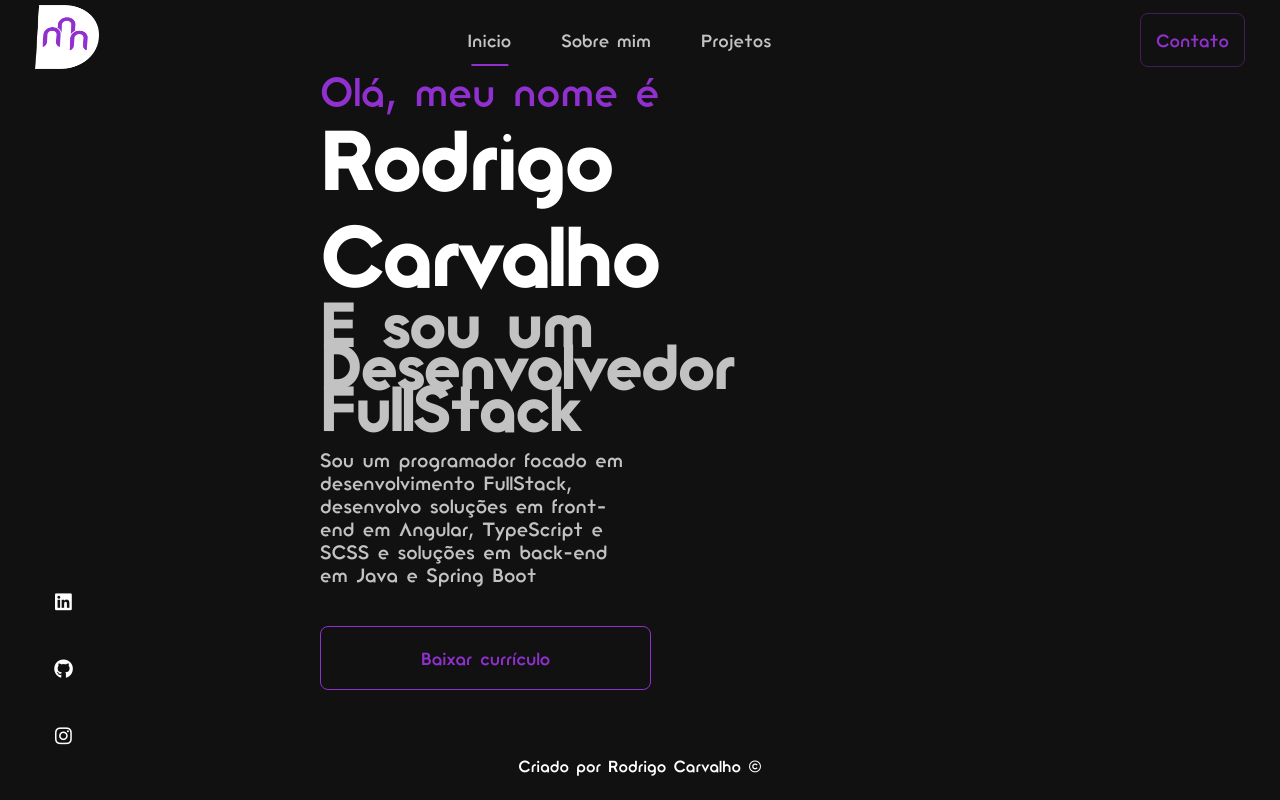
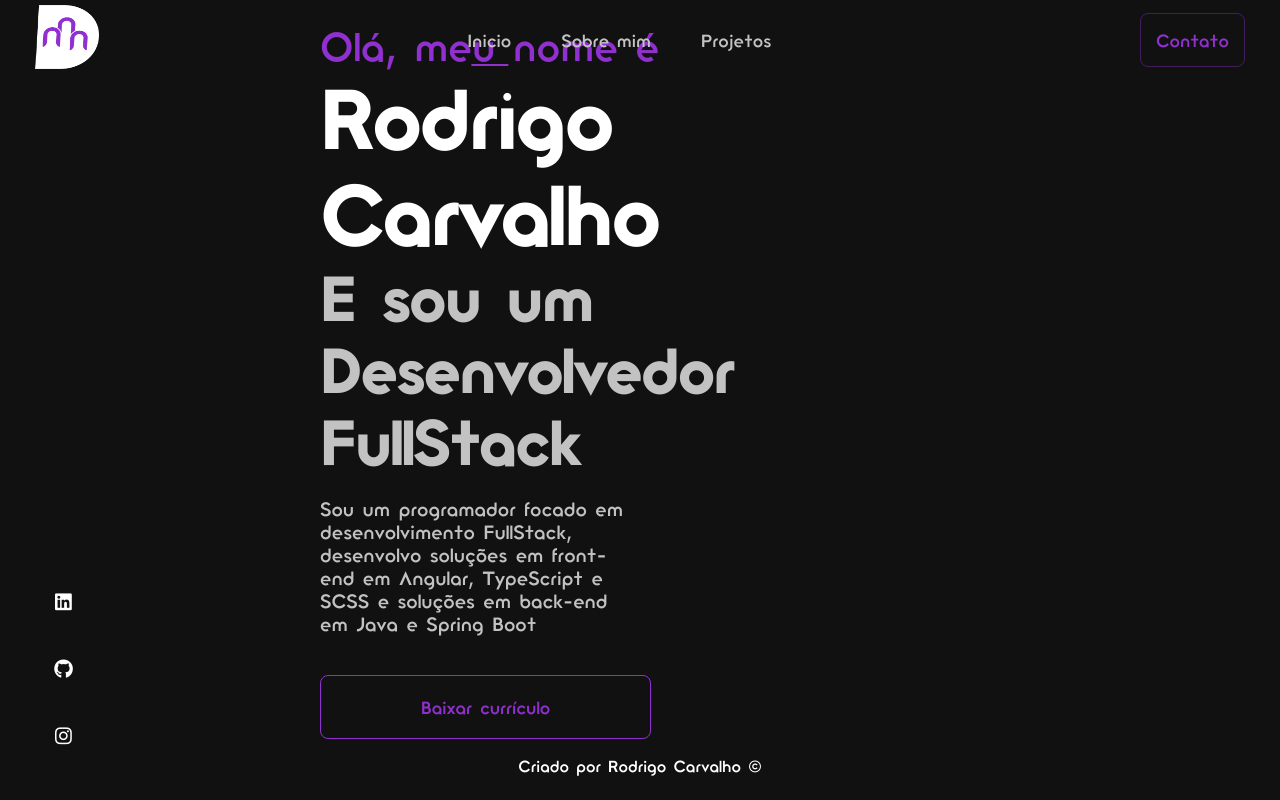
Before and after one commit to rodrigocarvalhodev/portfolio-duckdeveloper, an Angular app: page /home in a window 1280 px wide. Built offline with nearby package versions, Linux system fonts and the light colour scheme.

Commit message:
Adjust CSS

```diff
--- a/src/app/pages/home/home.component.scss
+++ b/src/app/pages/home/home.component.scss
@@ -12,7 +12,6 @@
         font-size: 2.5rem;
 
         .hi {
-            line-height: 1.0;
             color: #9030ce;
         }
 
@@ -21,7 +20,6 @@
         }
 
         h2 {
-            line-height: 0.7;
             color: #C2C2C2;
         }
 
```
